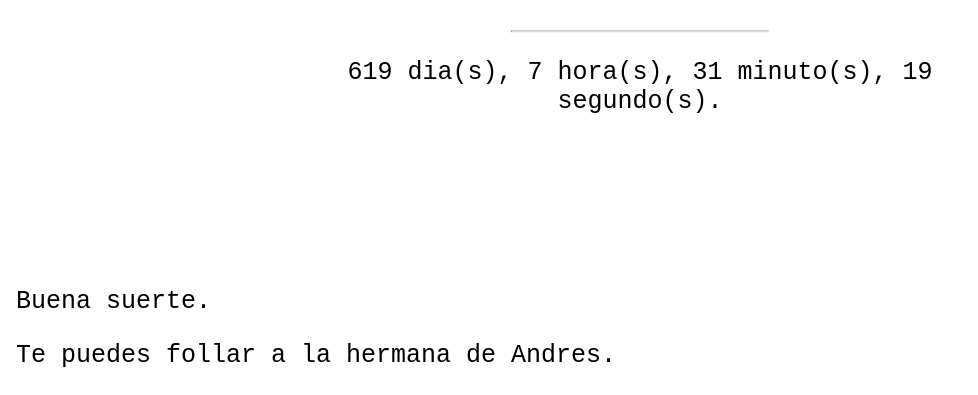
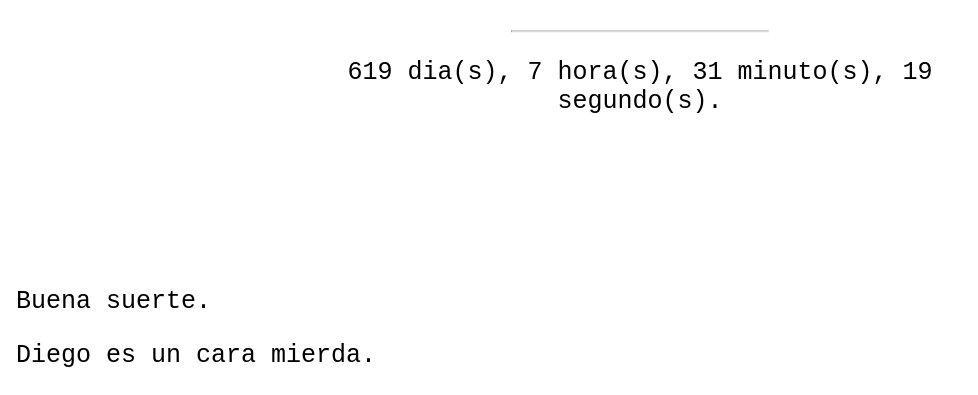
Before and after one commit to venartemi/tiempo-pilar, a plain HTML site: page index.html in a window 1280 px wide. Shown: the part 405-800 px from the top of the page, without its empty margins (0-978 px from the left). Drawn offline with Linux system fonts and the light colour scheme.

Commit message:
Update index.html

```diff
--- a/index.html
+++ b/index.html
@@ -80,7 +80,7 @@ hr {
   </div>
   <div class="bottomleft">
     <p>Buena suerte.</p>
-    <p>Te puedes follar a la hermana de Andres. </p>
+    <p>Diego es un cara mierda. </p>
   </div>
 </div>
 
```
